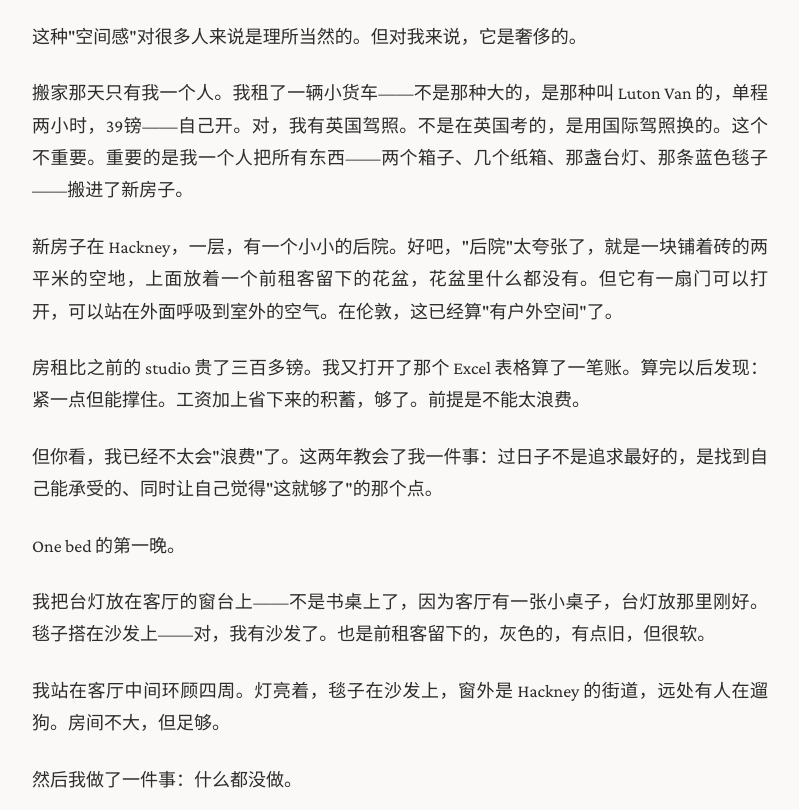
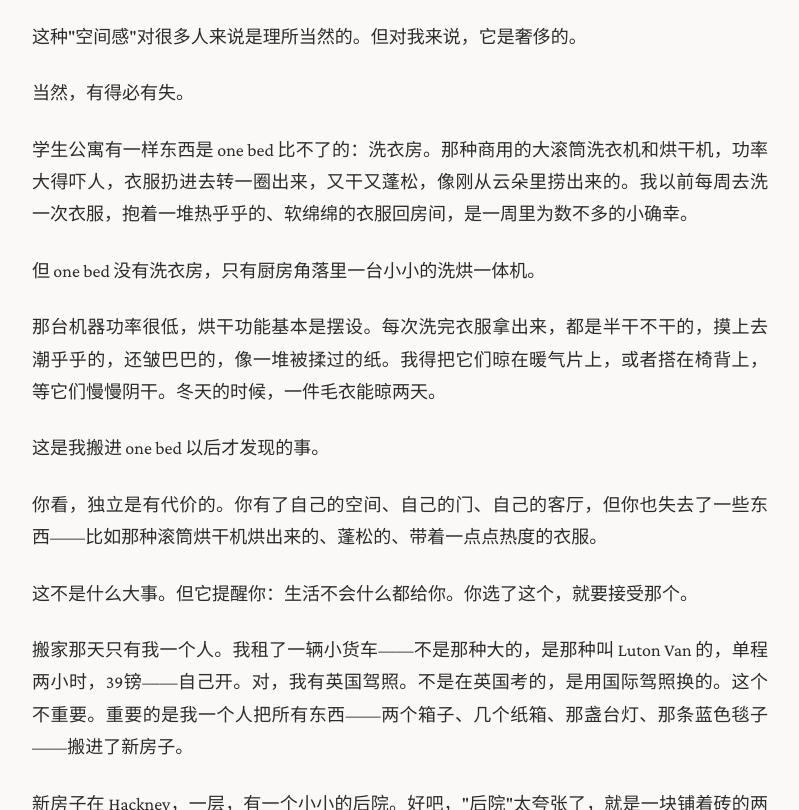
Before and after one commit to verBubble/Novel, a plain HTML site: page docs/chapter-12.html in a window 1280 px wide. Shown: the part 723-1533 px from the top of the page, without its empty margins (240-1039 px from the left). Drawn offline with nearby package versions, Linux system fonts and the light colour scheme.

Commit message:
Add laundry detail - fluffy clothes vs wrinkled ones

```diff
--- a/docs/chapter-12.html
+++ b/docs/chapter-12.html
@@ -30,6 +30,13 @@
 <p>但你不明白。你如果在一间十二平米的 studio 里住了九个月——在那之前是另一间十五平米的 studio 住了一年——你就会明白多出来的那个房间意味着什么。</p>
 <p>它意味着：你终于有一个地方可以"待着"，而不是"睡着"。它意味着你的床不再同时是你的沙发、你的办公室、你的餐桌。它意味着你可以关上卧室的门，走到客厅里，在另一个空间里呼吸。</p>
 <p>这种"空间感"对很多人来说是理所当然的。但对我来说，它是奢侈的。</p>
+<p>当然，有得必有失。</p>
+<p>学生公寓有一样东西是 one bed 比不了的：洗衣房。那种商用的大滚筒洗衣机和烘干机，功率大得吓人，衣服扔进去转一圈出来，又干又蓬松，像刚从云朵里捞出来的。我以前每周去洗一次衣服，抱着一堆热乎乎的、软绵绵的衣服回房间，是一周里为数不多的小确幸。</p>
+<p>但 one bed 没有洗衣房，只有厨房角落里一台小小的洗烘一体机。</p>
+<p>那台机器功率很低，烘干功能基本是摆设。每次洗完衣服拿出来，都是半干不干的，摸上去潮乎乎的，还皱巴巴的，像一堆被揉过的纸。我得把它们晾在暖气片上，或者搭在椅背上，等它们慢慢阴干。冬天的时候，一件毛衣能晾两天。</p>
+<p>这是我搬进 one bed 以后才发现的事。</p>
+<p>你看，独立是有代价的。你有了自己的空间、自己的门、自己的客厅，但你也失去了一些东西——比如那种滚筒烘干机烘出来的、蓬松的、带着一点点热度的衣服。</p>
+<p>这不是什么大事。但它提醒你：生活不会什么都给你。你选了这个，就要接受那个。</p>
 <p>搬家那天只有我一个人。我租了一辆小货车——不是那种大的，是那种叫 Luton Van 的，单程两小时，39镑——自己开。对，我有英国驾照。不是在英国考的，是用国际驾照换的。这个不重要。重要的是我一个人把所有东西——两个箱子、几个纸箱、那盏台灯、那条蓝色毯子——搬进了新房子。</p>
 <p>新房子在 Hackney，一层，有一个小小的后院。好吧，"后院"太夸张了，就是一块铺着砖的两平米的空地，上面放着一个前租客留下的花盆，花盆里什么都没有。但它有一扇门可以打开，可以站在外面呼吸到室外的空气。在伦敦，这已经算"有户外空间"了。</p>
 <p>房租比之前的 studio 贵了三百多镑。我又打开了那个 Excel 表格算了一笔账。算完以后发现：紧一点但能撑住。工资加上省下来的积蓄，够了。前提是不能太浪费。</p>
```
Also changed, not shown: 1 other file.
